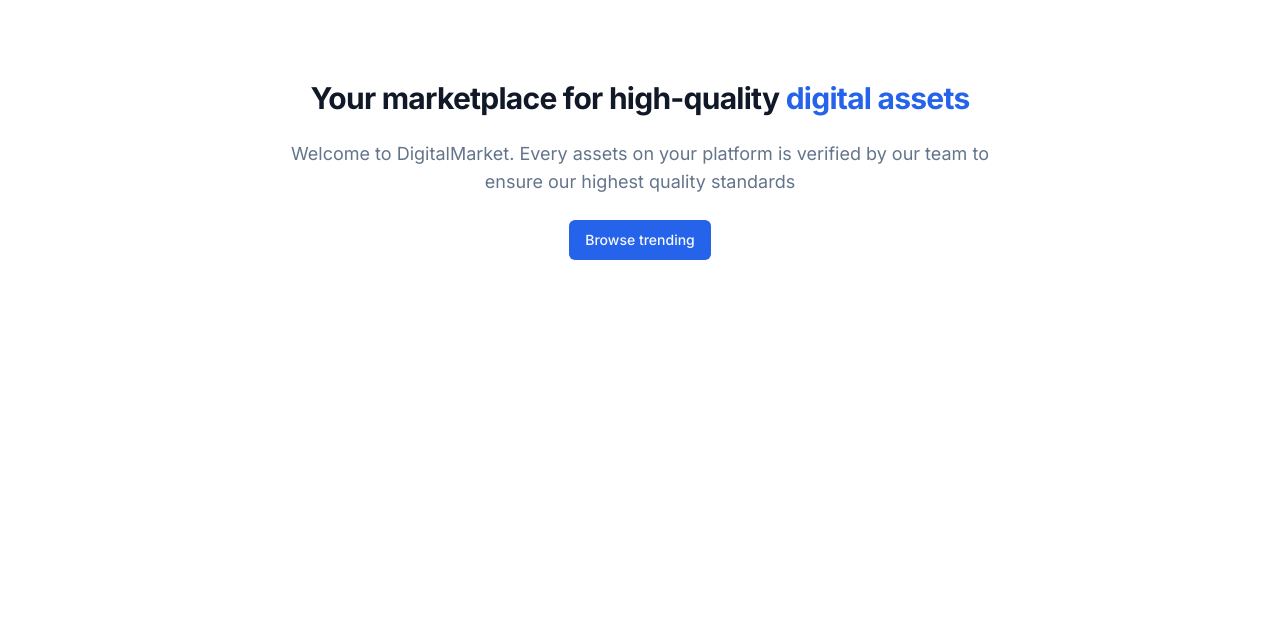
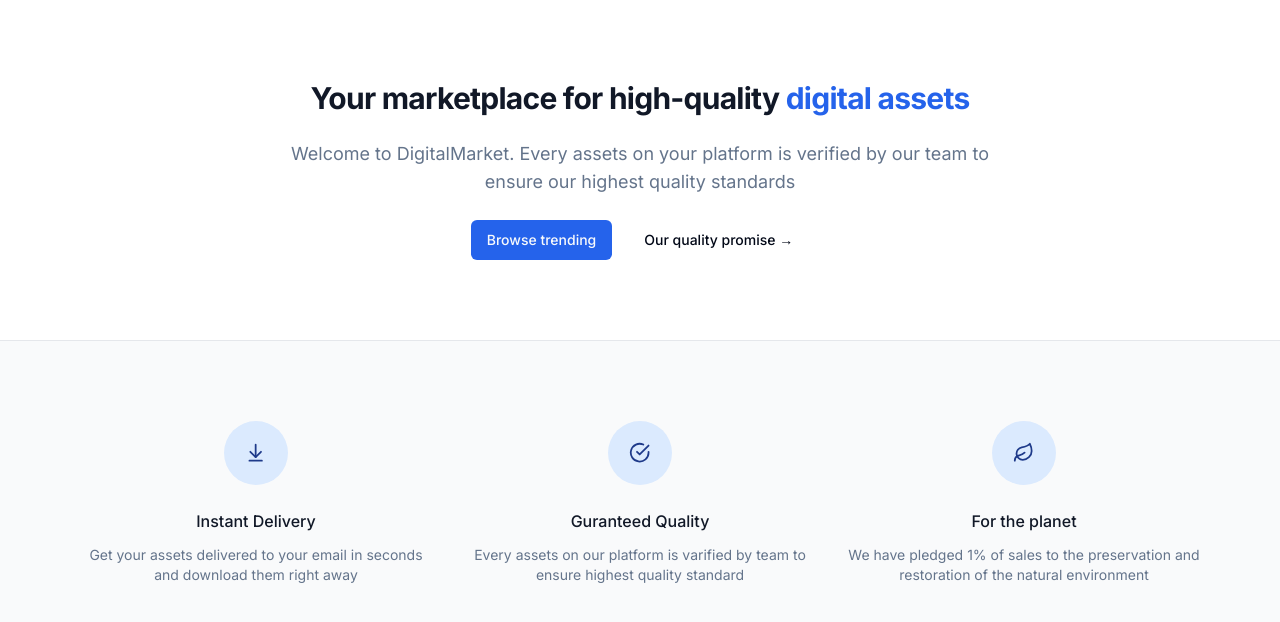
Before and after one commit to gyalche/DigitalMarketPlace, a Next.js app: page / in a window 1280 px wide. Shown: the top 622 px of the page. Built offline with nearby package versions, Linux system fonts and the light colour scheme.

Commit message:
section created

```diff
--- a/src/app/page.tsx
+++ b/src/app/page.tsx
@@ -1,9 +1,31 @@
 import MaxWidthWrapper from '@/components/MaxWidthWrapper';
-import { buttonVariants } from '@/components/ui/button';
+import { Button, buttonVariants } from '@/components/ui/button';
+import { ArrowDownToLine, CheckCircle, Leaf } from 'lucide-react';
 import Link from 'next/link';
 
+const perks = [
+  {
+    name: 'Instant Delivery',
+    Icon: ArrowDownToLine,
+    description:
+      'Get your assets delivered to your email in seconds and download them right away',
+  },
+  {
+    name: 'Guranteed Quality',
+    Icon: CheckCircle,
+    description:
+      'Every assets on our platform is varified by team to ensure highest quality standard',
+  },
+  {
+    name: 'For the planet',
+    Icon: Leaf,
+    description:
+      'We have pledged 1% of sales to the preservation and restoration of the natural environment',
+  },
+];
 export default function Home() {
   return (
+    <>
       <MaxWidthWrapper>
         <div className="py-20 mx-auto text-center flex flex-col items-center max-w-3xl">
           <h1 className="text-4xl font-bold tracking-tight text-gray-900 sm:text-3xl">
@@ -11,15 +33,44 @@ export default function Home() {
             <span className="text-blue-600">digital assets</span>
           </h1>
           <p className="mt-6 text-lg max-w-prose text-muted-foreground">
-          Welcome to DigitalMarket. Every assets on your platform is verified by
-          our team to ensure our highest quality standards
+            Welcome to DigitalMarket. Every assets on your platform is verified
+            by our team to ensure our highest quality standards
           </p>
           <div className="flex flex-col sm:flex-row gap-4 mt-6">
             <Link href="/products" className={buttonVariants()}>
               Browse trending
             </Link>
+            <Button variant="ghost">Our quality promise &rarr;</Button>
           </div>
         </div>
+        {/* TODO: Lists products */}
       </MaxWidthWrapper>
+
+      <section className="border-t border-gray-200 bg-gray-50">
+        <MaxWidthWrapper className="py-20">
+          <div className="grid grid-cols-1 gap-y-12 sm:grid-cols-2 sm:gap-x-6 lg:grid-cols-3 lg:gap-x-8 lg:gap-y-0">
+            {perks.map((perk) => (
+              <div
+                key={perk.name}
+                className="text-center md:flex md:items-center md:text-left lg:block lg:text-center">
+                <div className="md:flex-shrink-0 flex justify-center">
+                  <div className="h-16 w-16 flex items-center justify-center rounded-full bg-blue-100 text-blue-900">
+                    {<perk.Icon className="w-1/3 h-1/3" />}
+                  </div>
+                </div>
+                <div className="mt-6 md:ml-4 md:mt-0 lg:ml-0 lg:mt-6">
+                  <h3 className="text-base font-medium text-gray-900">
+                    {perk.name}
+                  </h3>
+                  <p className="mt-3 text-sm text-muted-foreground">
+                    {perk.description}
+                  </p>
+                </div>
+              </div>
+            ))}
+          </div>
+        </MaxWidthWrapper>
+      </section>
+    </>
   );
 }
```
Lines whose indentation alone changed are shown as unchanged.
